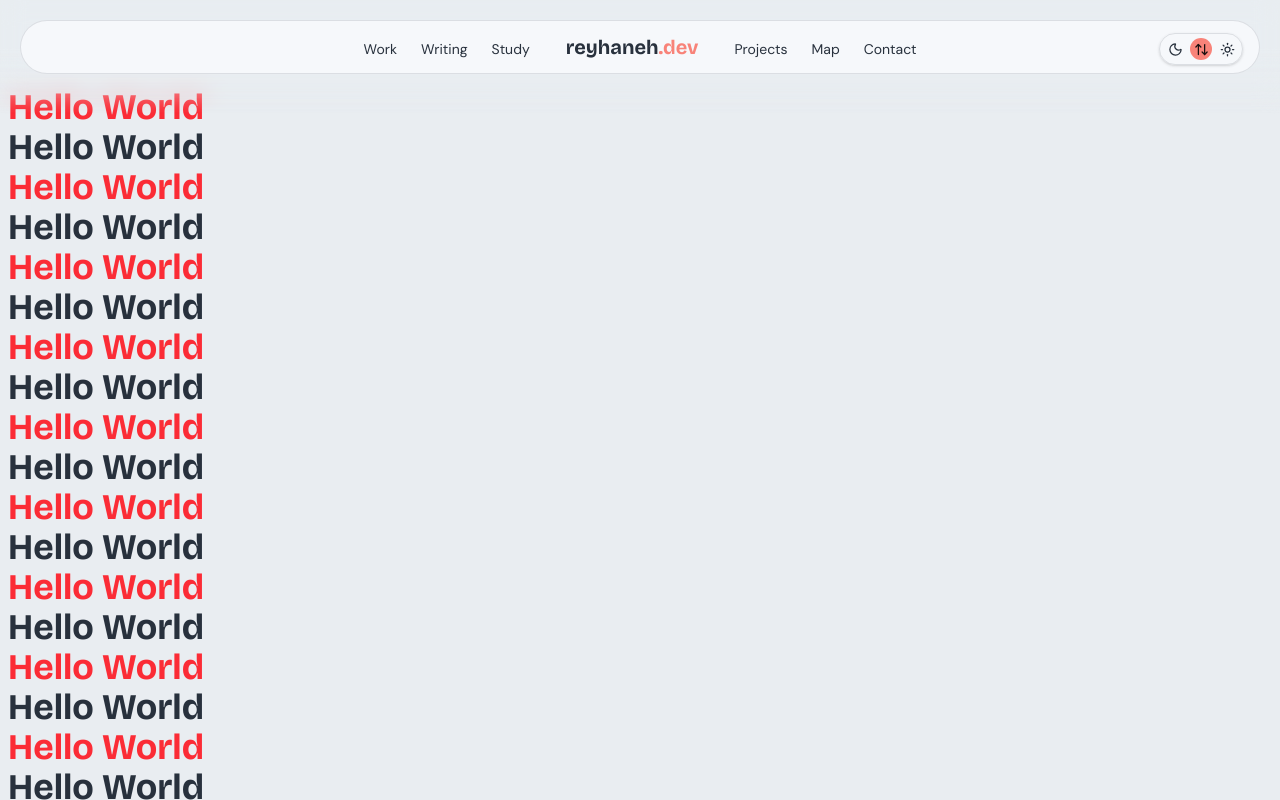
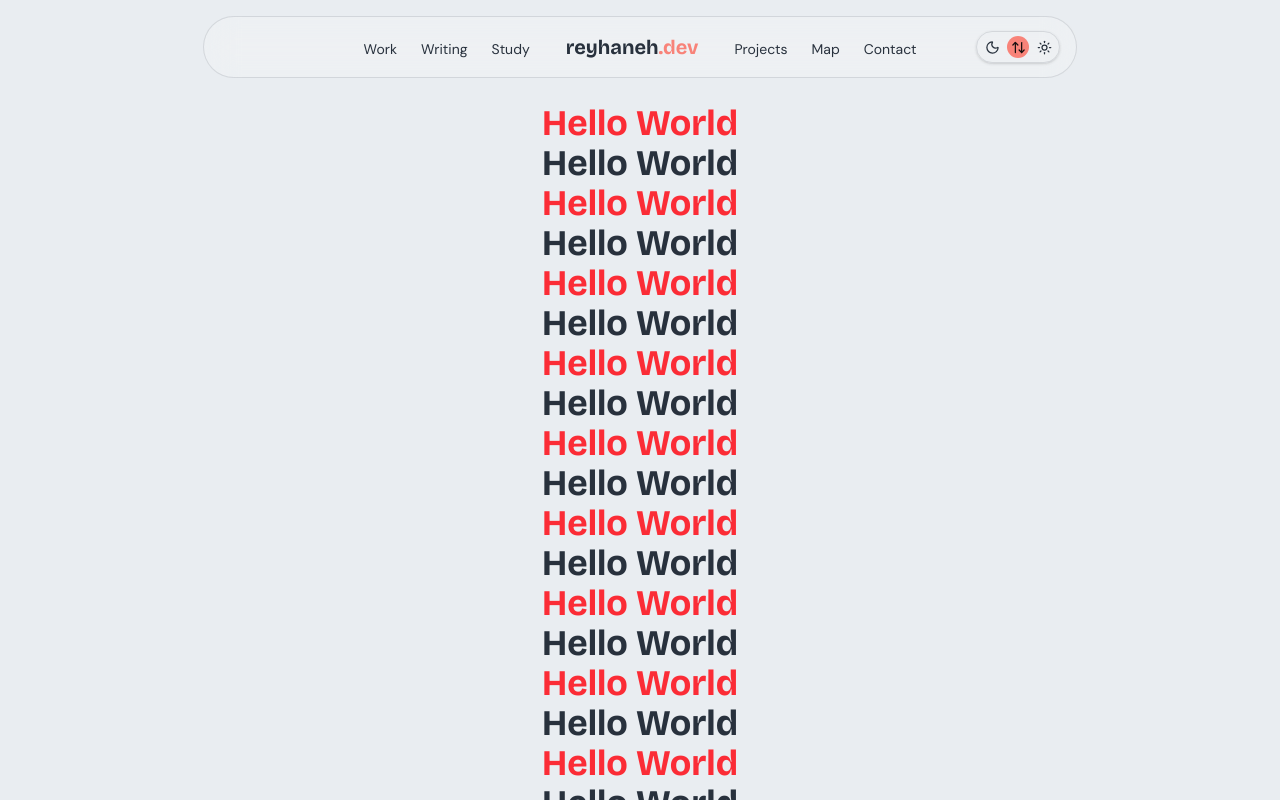
Before and after one commit to reyhaneh-k/reyhaneh.dev, a React (Vite) app: page / in a window 1280 px wide. Shown: the top 800 px of the page. Built offline with nearby package versions, Linux system fonts and the light colour scheme.

Commit message:
feat(navbar): complets top navigation

```diff
--- a/src/hooks/useScroll/useScroll.ts
+++ b/src/hooks/useScroll/useScroll.ts
@@ -9,13 +9,20 @@ import {
 import { SCROLL_STATUS } from "./index.type";
 
 const THROTTLE_TIME = 200;
+const TOP_THRESHOLD = 8;
 
 const useScroll = () => {
   const [scrollStatus, setScrollStatus] = useState<
     SCROLL_STATUS | undefined
   >(undefined);
-  const [isAtTop, setIsAtTop] = useState(true);
-  const lastScrollY = useRef<number>(0);
+  const [isAtTop, setIsAtTop] = useState(() =>
+    typeof window === "undefined"
+      ? true
+      : window.scrollY <= TOP_THRESHOLD
+  );
+  const lastScrollY = useRef(
+    typeof window === "undefined" ? 0 : window.scrollY
+  );
   const throttleTimer = useRef<
     ReturnType<typeof setTimeout> | undefined
   >(undefined);
@@ -23,33 +30,30 @@ const useScroll = () => {
   const handleScroll = useCallback(() => {
     const currentScrollY = window.scrollY;
 
-    if (currentScrollY === 0) {
-      setIsAtTop(true);
-    } else {
-      setIsAtTop(false);
-    }
+    setIsAtTop(currentScrollY <= TOP_THRESHOLD);
 
     if (currentScrollY > lastScrollY.current) {
       setScrollStatus(SCROLL_STATUS.DOWN);
     } else if (currentScrollY < lastScrollY.current) {
       setScrollStatus(SCROLL_STATUS.UP);
     }
+
+    lastScrollY.current = currentScrollY;
   }, []);
 
   const handleWithThrottle = useEffectEvent(() => {
     if (throttleTimer.current) return;
-    lastScrollY.current = window.scrollY;
-    const timeout = setTimeout(() => {
+
+    throttleTimer.current = setTimeout(() => {
       handleScroll();
-      clearTimeout(throttleTimer.current);
       throttleTimer.current = undefined;
     }, THROTTLE_TIME);
-
-    throttleTimer.current = timeout;
   });
 
   useEffect(() => {
-    window.addEventListener("scroll", handleWithThrottle);
+    window.addEventListener("scroll", handleWithThrottle, {
+      passive: true,
+    });
     return () => {
       window.removeEventListener(
         "scroll",
--- a/src/layouts/rootLayout/RootLayout.tsx
+++ b/src/layouts/rootLayout/RootLayout.tsx
@@ -1,8 +1,5 @@
 import { Outlet } from "@tanstack/react-router";
-import { ChevronUp } from "lucide-react";
-import { motion } from "motion/react";
 
-import { SCROLL_STATUS } from "@/hooks/useScroll/index.type";
 import { useScroll } from "@/hooks/useScroll/useScroll";
 import { cn } from "@/utils/classname";
 
@@ -11,53 +8,24 @@ import TopNavbar from "./components/topNavBar/TopNavbar";
 
 const RootLayout = () => {
   const { scrollStatus, isAtTop } = useScroll();
-  const shouldHideNavbar =
-    scrollStatus === SCROLL_STATUS.DOWN;
+  const compact = !isAtTop;
+
   return (
     <section
       className={cn(
         "relative h-full w-full",
-        "md:h-screen"
+        "md:h-screen",
+        "pt-16 md:pt-20 lg:pt-24"
       )}
     >
       <TopNavbar
-        hidden={shouldHideNavbar}
-        className="fixed"
+        compact={compact}
+        scrollStatus={scrollStatus}
+        className="fixed top-0 z-3"
       />
-      <button
-        aria-label="show navbar"
-        onClick={() => {
-          window.scrollTo({
-            top: 0,
-            behavior: "smooth",
-          });
-        }}
-        aria-hidden={shouldHideNavbar}
-        className={cn(
-          "fixed top-0 left-1/2 -translate-x-1/2",
-          "bg-surface rounded-b-xl p-2 px-3",
-          "border-border flex items-center gap-3 border-r border-b border-l",
-          "hidden cursor-pointer md:block",
-          "transition-transform duration-300 ease-in-out",
-          shouldHideNavbar
-            ? "translate-y-0"
-            : "-translate-y-full"
-        )}
-      >
-        <ChevronUp className="text-accent size-5 animate-bounce" />
-      </button>
 
-      <motion.div
-        animate={{
-          paddingTop: isAtTop ? "80px" : "0px",
-        }}
-        transition={{ duration: 0.2 }}
-      >
-        <Outlet />
-      </motion.div>
-      <footer className="fixed inset-x-0 bottom-0 md:hidden">
-        <BottomNavBar />
-      </footer>
+      <Outlet />
+      <BottomNavBar className="fixed inset-x-0 bottom-0 md:hidden" />
     </section>
   );
 };
--- a/src/layouts/rootLayout/components/bottomNavBar/BottomNavBar.tsx
+++ b/src/layouts/rootLayout/components/bottomNavBar/BottomNavBar.tsx
@@ -3,9 +3,10 @@ import { Link } from "@tanstack/react-router";
 import { cn } from "@/utils/classname";
 
 import { NAV_LINKS } from "./index.consts";
-const BottomNavBar = () => {
+import { type BottomNavBarProps } from "./index.type";
+const BottomNavBar = ({ className }: BottomNavBarProps) => {
   return (
-    <nav>
+    <nav className={cn("w-full", className)}>
       <ol
         className={cn(
           "flex w-full gap-6 self-center px-8 py-3 text-center",
--- /dev/null
+++ b/src/layouts/rootLayout/components/bottomNavBar/index.type.ts
@@ -0,0 +1,5 @@
+interface BottomNavBarProps {
+  className?: string;
+}
+
+export type { BottomNavBarProps };
--- a/src/layouts/rootLayout/components/topNavBar/TopNavbar.tsx
+++ b/src/layouts/rootLayout/components/topNavBar/TopNavbar.tsx
@@ -2,51 +2,70 @@ import { Link } from "@tanstack/react-router";
 import { motion } from "motion/react";
 
 import { ThemeSwitch } from "@/components/ui/themeSwitch/ThemeSwitch";
+import { SCROLL_STATUS } from "@/hooks/useScroll/index.type";
 import { cn } from "@/utils/classname";
 
 import { NAV_LINKS, ROOT_LINK } from "./index.consts";
 import { type TopNavBarProps } from "./index.type";
 
+const NAV_EASE = [0.22, 1, 0.36, 1] as const;
+
 const TopNavbar = ({
   className,
-  hidden,
+  compact,
+  scrollStatus,
 }: TopNavBarProps) => {
   return (
     <motion.nav
       className={cn(
         "w-full",
-        "p-2 pb-5 md:mb-2 md:p-5",
-        "[--top-offset:0%] md:[--top-offset:-100%]",
+        "[--padding-custom:calc(4px*4)] md:[--padding-custom:calc(2px*4)] lg:[--padding-custom:calc(4px*4)]",
+        "[--padding-compact:calc(4px*4)] md:[--padding-compact:calc(1px*4)] lg:[--padding-compact:calc(2px*4)]",
         className
       )}
+      initial={false}
       animate={{
-        y: hidden ? "var(--top-offset)" : "0%",
+        padding: compact
+          ? "var(--padding-compact)"
+          : "var(--padding-custom)",
       }}
       transition={{
         type: "spring",
         stiffness: 120,
-        damping: 15,
-        mass: 0.8,
-        // omit bounce, or bounce: 0
       }}
     >
       <div
         aria-hidden
         className={cn(
-          "pointer-events-none absolute inset-x-0 -inset-y-4 -z-1 md:-inset-y-5",
-          "bg-canvas/30 backdrop-blur-md",
-          "mask-b-from-50% mask-b-to-100%"
+          "pointer-events-none absolute inset-x-0 -inset-y-4 -z-1",
+          "bg-canvas/30 backdrop-blur-lg",
+          "mask-b-from-50% mask-b-to-100%",
+          "block md:hidden"
         )}
       />
-      <ol
+      <motion.ol
         className={cn(
-          "relative flex w-fit gap-5 text-center md:gap-4 md:py-3 lg:gap-6",
+          "relative flex gap-6 text-center md:gap-4 lg:gap-6",
+          "md:bg-surface/30 bg-transparent",
+          "md:backdrop-blur-lg md:backdrop-saturate-50",
           "items-start justify-between md:items-baseline md:justify-center",
-          "w-full text-sm md:mx-auto md:rounded-full",
-          "sm:px-0 md:px-28 lg:px-32",
-          "md:bg-surface bg-transparent",
-          "md:border-border border-transparent md:border"
+          "w-full text-sm md:mx-auto md:w-fit md:rounded-full",
+          "md:border-border border-transparent md:border",
+          "md:py-4",
+          "[--padding-custom:0px] md:[--padding-custom:calc(28px*4)] lg:[--padding-custom:calc(40px*4)]",
+          "[--padding-compact:0px] md:[--padding-compact:calc(28px*4)] lg:[--padding-compact:calc(32px*4)]"
         )}
+        animate={{
+          paddingInline: compact
+            ? "var(--padding-compact)"
+            : "var(--padding-custom)",
+        }}
+        transition={{
+          type: "spring",
+          stiffness: 120,
+          damping: 20,
+          mass: 0.8,
+        }}
       >
         {NAV_LINKS.slice(0, 3).map((link) => (
           <li
@@ -92,11 +111,14 @@ const TopNavbar = ({
 
         <motion.div
           className={cn(
-            "absolute right-0 my-auto md:right-4",
+            "absolute right-0 md:top-1/2 md:right-4 md:-translate-y-1/2",
             "[--x-translate:150%] md:[--x-translate:0%]"
           )}
           animate={{
-            x: hidden ? "var(--x-translate)" : "0%",
+            x:
+              scrollStatus === SCROLL_STATUS.DOWN
+                ? "var(--x-translate)"
+                : "0%",
           }}
           transition={{
             type: "spring",
@@ -107,7 +129,7 @@ const TopNavbar = ({
         >
           <ThemeSwitch />
         </motion.div>
-      </ol>
+      </motion.ol>
     </motion.nav>
   );
 };
--- a/src/layouts/rootLayout/components/topNavBar/index.type.ts
+++ b/src/layouts/rootLayout/components/topNavBar/index.type.ts
@@ -1,6 +1,9 @@
+import { SCROLL_STATUS } from "@/hooks/useScroll/index.type";
+
 interface TopNavBarProps {
   className?: string;
-  hidden?: boolean;
+  compact?: boolean;
+  scrollStatus?: SCROLL_STATUS;
 }
 
 export type { TopNavBarProps };
--- a/src/routes/_app/-components/hero/Hero.tsx
+++ b/src/routes/_app/-components/hero/Hero.tsx
@@ -7,7 +7,7 @@ export function Hero() {
         <h1
           key={index}
           className={cn(
-            "text-4xl font-bold",
+            "text-center text-4xl font-bold",
             index % 2 === 0 && "text-red-500"
           )}
         >
```
